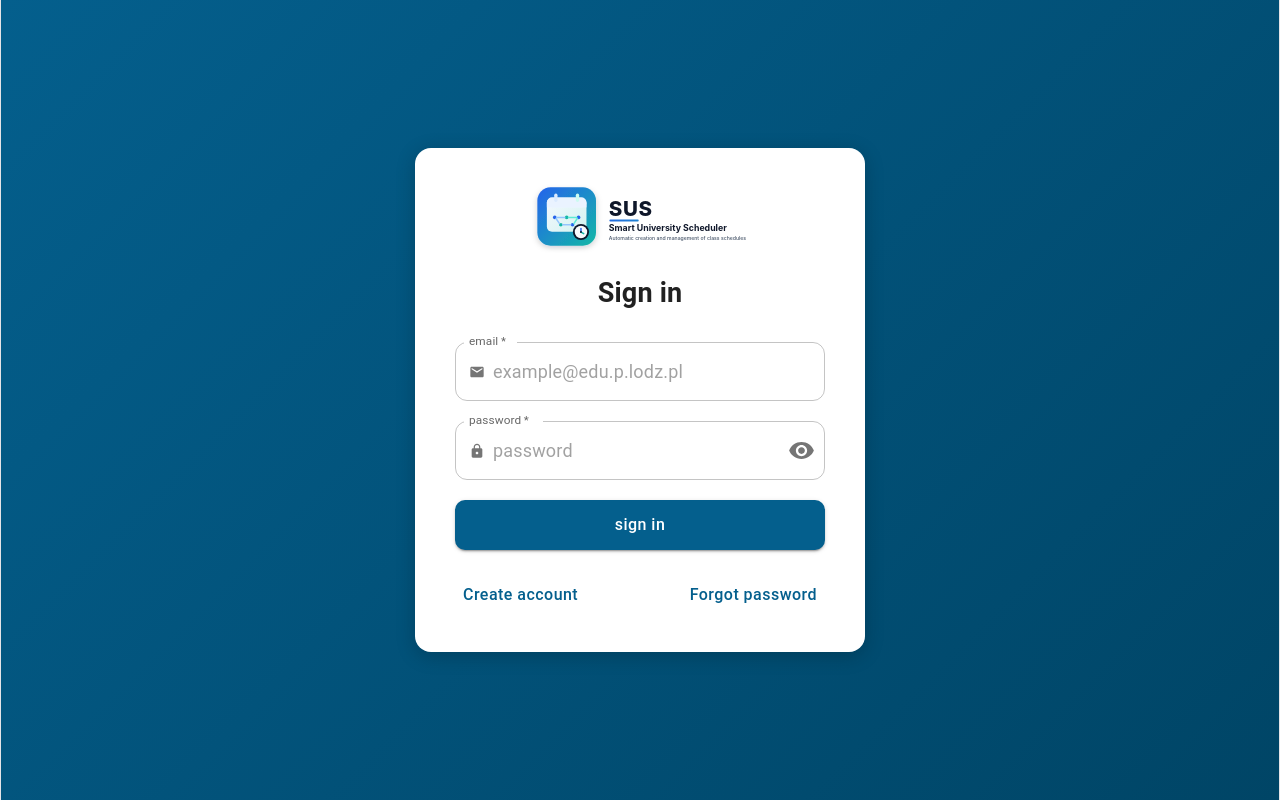
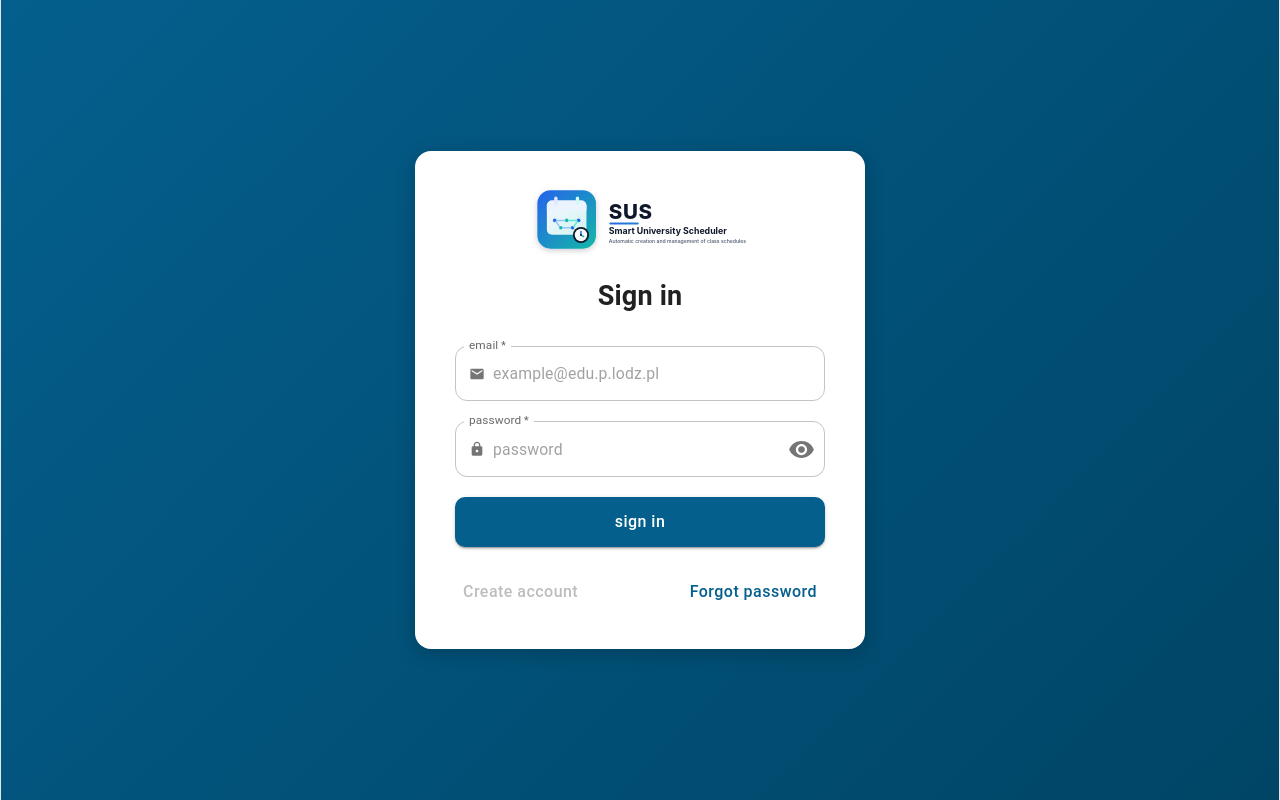
Before and after one commit to ziomciopoziomcio/Smart-University-Scheduler, a React (Vite) app in the folder frontend/: page /login in a window 1280 px wide. Built offline with nearby package versions, Linux system fonts and the light colour scheme; no server answers.

Commit message:
changed fontsize & disabled account creation

```diff
--- a/frontend/src/components/Login/AuthPasswordField.tsx
+++ b/frontend/src/components/Login/AuthPasswordField.tsx
@@ -34,7 +34,7 @@ function AuthPasswordField({
 
             slotProps={{
         input: {
-            sx: { fontSize: (theme) => theme.fontSizes.medium },
+            sx: { fontSize: (theme) => theme.fontSizes.small },
             startAdornment: !value ? (
                 <InputAdornment position="start">
                     <Lock sx={{ fontSize: (theme) => theme.iconSizes.textFieldDecorator }}/>
--- a/frontend/src/pages/Auth/ForgotPasswordPage.tsx
+++ b/frontend/src/pages/Auth/ForgotPasswordPage.tsx
@@ -6,6 +6,7 @@ import PersonIcon from '@mui/icons-material/Person';
 import ArrowBackIcon from '@mui/icons-material/ArrowBack';
 import AuthLayout from '@components/Login/AuthLayout';
 import {forgotPassword} from '@api/auth';
+import {Email} from "@mui/icons-material";
 
 function ForgotPasswordPage() {
     const intl = useIntl();
@@ -50,12 +51,18 @@ function ForgotPasswordPage() {
                                 onChange={(e) => setEmail(e.target.value)}
                                 required
                                 type="email"
-                                InputProps={{
-                                    startAdornment: (
-                                        <InputAdornment position="start">
-                                            <PersonIcon color="action"/>
-                                        </InputAdornment>
-                                    ),
+                                slotProps={{
+                                    input: {
+                                        sx: { fontSize: (theme) => theme.fontSizes.small },
+                                        startAdornment: !email ? (
+                                            <InputAdornment position="start">
+                                                <Email sx={{ fontSize: (theme) => theme.iconSizes.textFieldDecorator }} />
+                                            </InputAdornment>
+                                        ) : null,
+                                    },
+                                    inputLabel: {
+                                        sx: { fontSize: (theme) => theme.fontSizes.small }
+                                    }
                                 }}
                             />
 
--- a/frontend/src/pages/Auth/LoginPage.tsx
+++ b/frontend/src/pages/Auth/LoginPage.tsx
@@ -52,7 +52,7 @@ function LoginPage() {
                     required
                     slotProps={{
                         input: {
-            sx: { fontSize: (theme) => theme.fontSizes.medium },
+                            sx: { fontSize: (theme) => theme.fontSizes.small },
                             startAdornment: !email ? (
                                 <InputAdornment position="start">
                                     <Email sx={{ fontSize: (theme) => theme.iconSizes.textFieldDecorator }} />
@@ -88,7 +88,7 @@ function LoginPage() {
                 </Button>
 
                 <Stack direction="row" justifyContent="space-between">
-                    <Button variant="text" disabled={loading} onClick={() => navigate('/register')}>
+                    <Button variant="text" disabled={true} onClick={() => navigate('/register')}>
                         <FormattedMessage id="login.createAccount"/>
                     </Button>
                     <Button variant="text" disabled={loading} onClick={() => navigate('/forgot-password')}>
```
Lines whose indentation alone changed are shown as unchanged.
